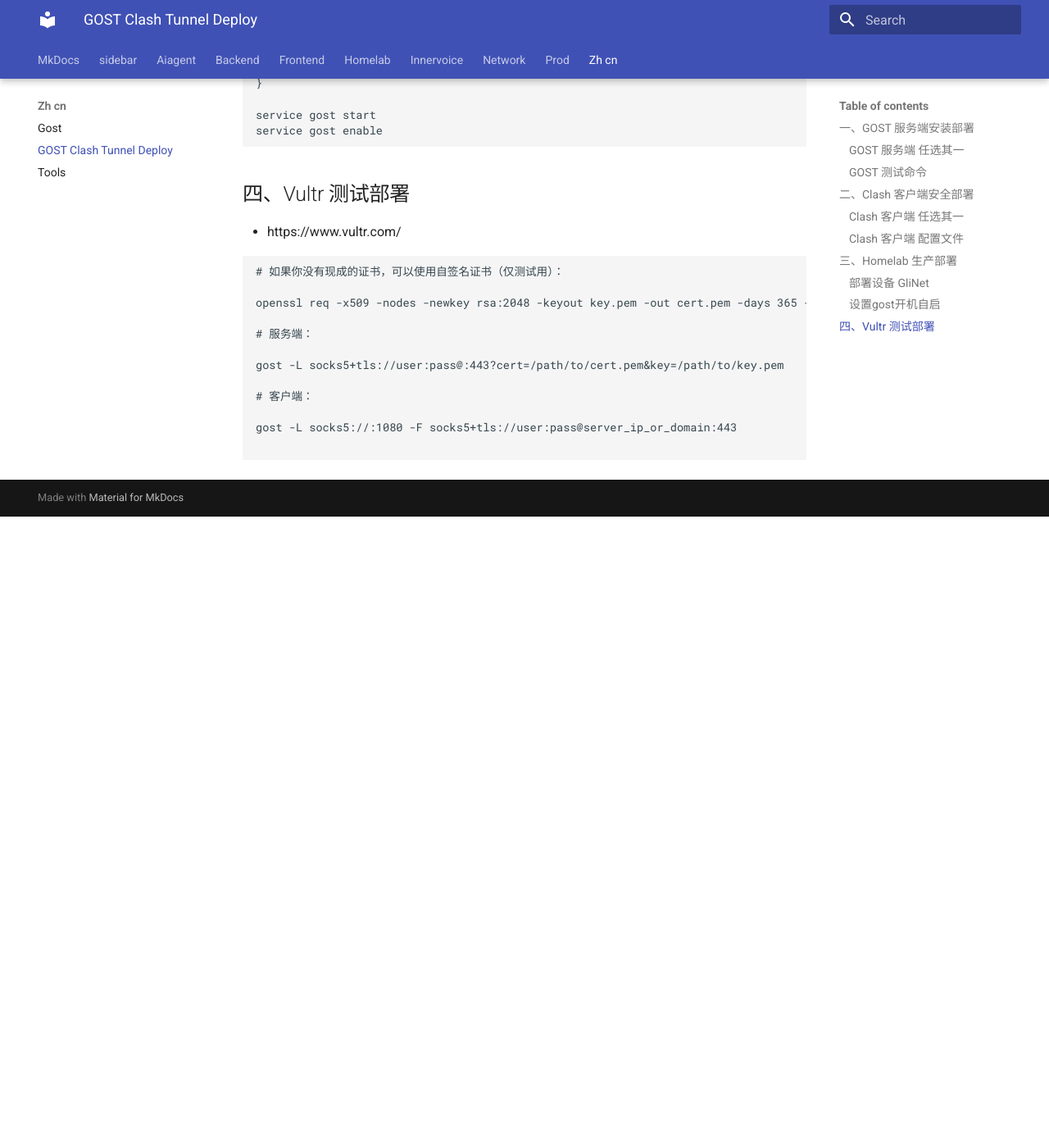
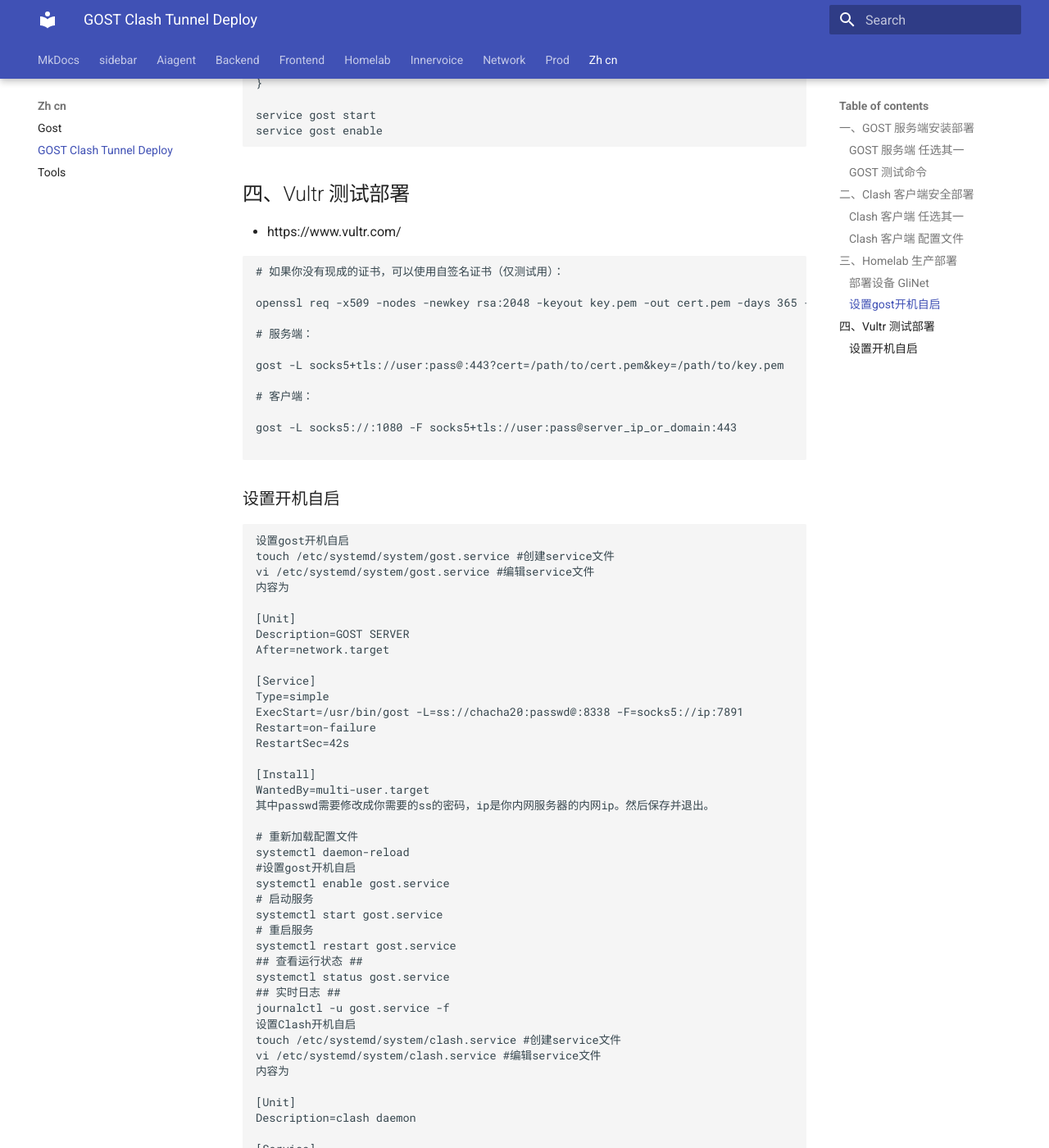
Before and after one commit to seccmd/pydeep, an MkDocs documentation site: the page built from docs/zh-cn/gost_clash.md, in a window 1280 px wide and 1400 px high, scrolled down 2557 px. Shown: the whole window at 82% size. Built offline with MkDocs 1.6.1 and Material for MkDocs 9.7.7, drawn with Linux system fonts in a browser that asks for light colours; before the commit the page ends 3187 px from its top, so only the background shows below that; some of the changed text lies outside the part shown.

Commit message:
Update gost_clash.md

````diff
--- a/docs/zh-cn/gost_clash.md
+++ b/docs/zh-cn/gost_clash.md
@@ -146,3 +146,69 @@
 gost -L socks5://:1080 -F socks5+tls://user:pass@server_ip_or_domain:443
 
 ```
+
+### 设置开机自启
+```
+设置gost开机自启
+touch /etc/systemd/system/gost.service #创建service文件
+vi /etc/systemd/system/gost.service #编辑service文件
+内容为
+
+[Unit]
+Description=GOST SERVER
+After=network.target
+
+[Service]
+Type=simple
+ExecStart=/usr/bin/gost -L=ss://chacha20:passwd@:8338 -F=socks5://ip:7891
+Restart=on-failure
+RestartSec=42s
+
+[Install]
+WantedBy=multi-user.target
+其中passwd需要修改成你需要的ss的密码，ip是你内网服务器的内网ip。然后保存并退出。
+
+# 重新加载配置文件
+systemctl daemon-reload
+#设置gost开机自启
+systemctl enable gost.service
+# 启动服务
+systemctl start gost.service
+# 重启服务
+systemctl restart gost.service
+## 查看运行状态 ##
+systemctl status gost.service
+## 实时日志 ##
+journalctl -u gost.service -f
+设置Clash开机自启
+touch /etc/systemd/system/clash.service #创建service文件
+vi /etc/systemd/system/clash.service #编辑service文件
+内容为
+
+[Unit]
+Description=clash daemon
+
+[Service]
+Type=simple
+User=root
+ExecStart=/usr/bin/clash -d /root/.config/clash/
+Restart=on-failure
+
+[Install]
+WantedBy=multi-user.target
+然后保存并退出。
+
+# 重新加载配置文件
+systemctl daemon-reload
+#设置clash开机自启
+systemctl enable clash.service
+# 启动服务
+systemctl start clash.service
+# 重启服务
+systemctl restart clash.service
+## 查看运行状态 ##
+systemctl status clash.service
+## 实时日志 ##
+journalctl -u clash.service -f
+内网服务器的透明代理
+```
````
